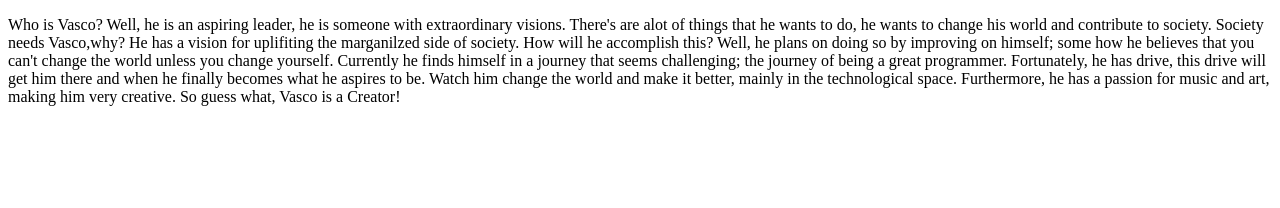
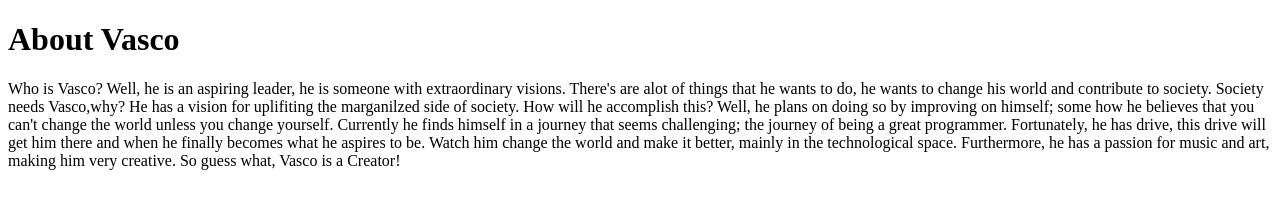
Before and after one commit to Var-sco/My-Portfolio-, a plain HTML site: page Public/about.html in a window 1280 px wide. Drawn offline with Linux system fonts and the light colour scheme.

Commit message:
Update about.html

```diff
--- a/Public/about.html
+++ b/Public/about.html
@@ -6,6 +6,8 @@
     <title>Document</title>
 </head>
 <body>
+
+    <h1>About Vasco</h1>
    <p>Who is Vasco? Well, he is an aspiring leader, he is someone with extraordinary visions. There's are alot of things that
     he wants to do, he wants to change his world and contribute to society. Society needs Vasco,why? He has a vision for uplifiting the marganilzed side of society. How will he accomplish this? Well, he plans on doing so by improving on himself; some how
     he believes that you can't change the world unless you change yourself. Currently he finds himself in a journey that seems challenging; the journey of being a great programmer.
```
